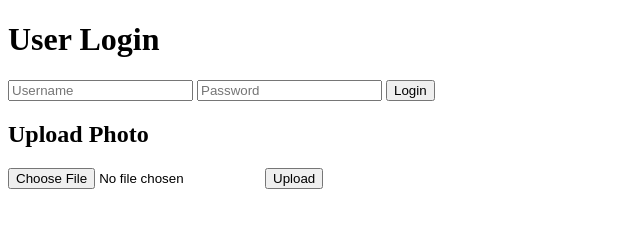
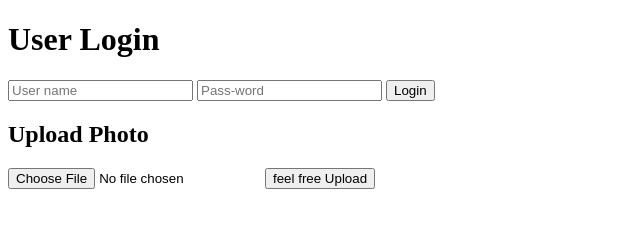
Before and after one commit to Divyanshu-karma/Ultimate-Cloud, a plain HTML site: page public/index.html in a window 1280 px wide. Shown: the whole page, without its empty margins (0-640 px from the left). Drawn offline with Linux system fonts and the light colour scheme.

Commit message:
Html correction

```diff
--- a/public/index.html
+++ b/public/index.html
@@ -6,13 +6,13 @@
 </head>
 <body>
   <h1>User Login</h1>
-  <input id="username" placeholder="Username">
-  <input id="password" type="password" placeholder="Password">
+  <input id="username" placeholder="User name">
+  <input id="password" type="password" placeholder="Pass-word">
   <button onclick="login()">Login</button>
 
   <h2>Upload Photo</h2>
   <input type="file" id="photo">
-  <button onclick="uploadPhoto()">Upload</button>
+  <button onclick="uploadPhoto()">feel free Upload</button>
 
   <script>
     let token = '';
```
